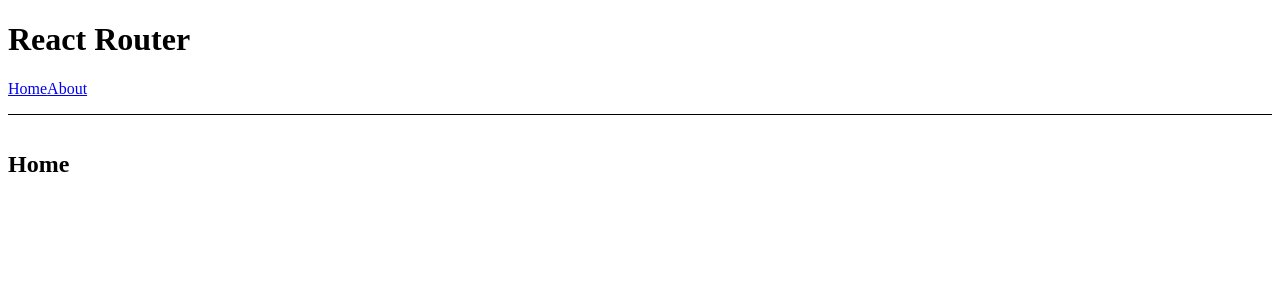
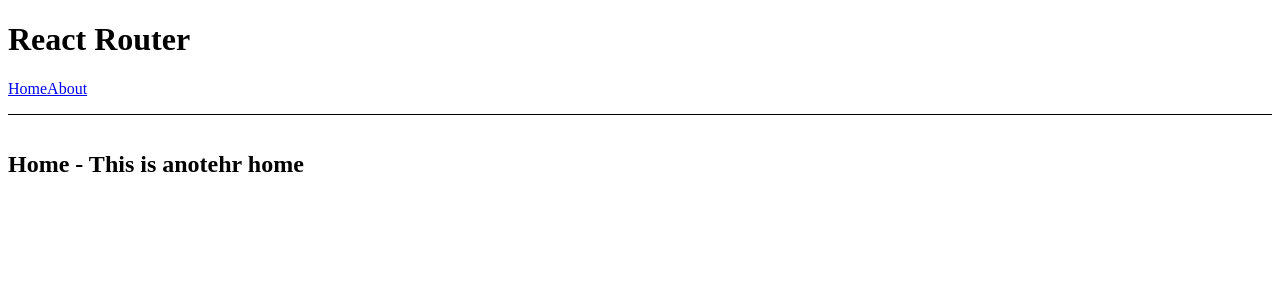
Before and after one commit to derekchancts/react-cicd, a React (Vite) app: page / in a window 1280 px wide. Shown: the top 300 px of the page. Built offline with nearby package versions, Linux system fonts and the light colour scheme.

Commit message:
added some text

```diff
--- a/src/App.jsx
+++ b/src/App.jsx
@@ -47,7 +47,7 @@
 const Home = () => {
   return (
     <>
-      <h2>Home</h2>
+      <h2>Home - This is anotehr home</h2>
     </>
   );
 };
```
